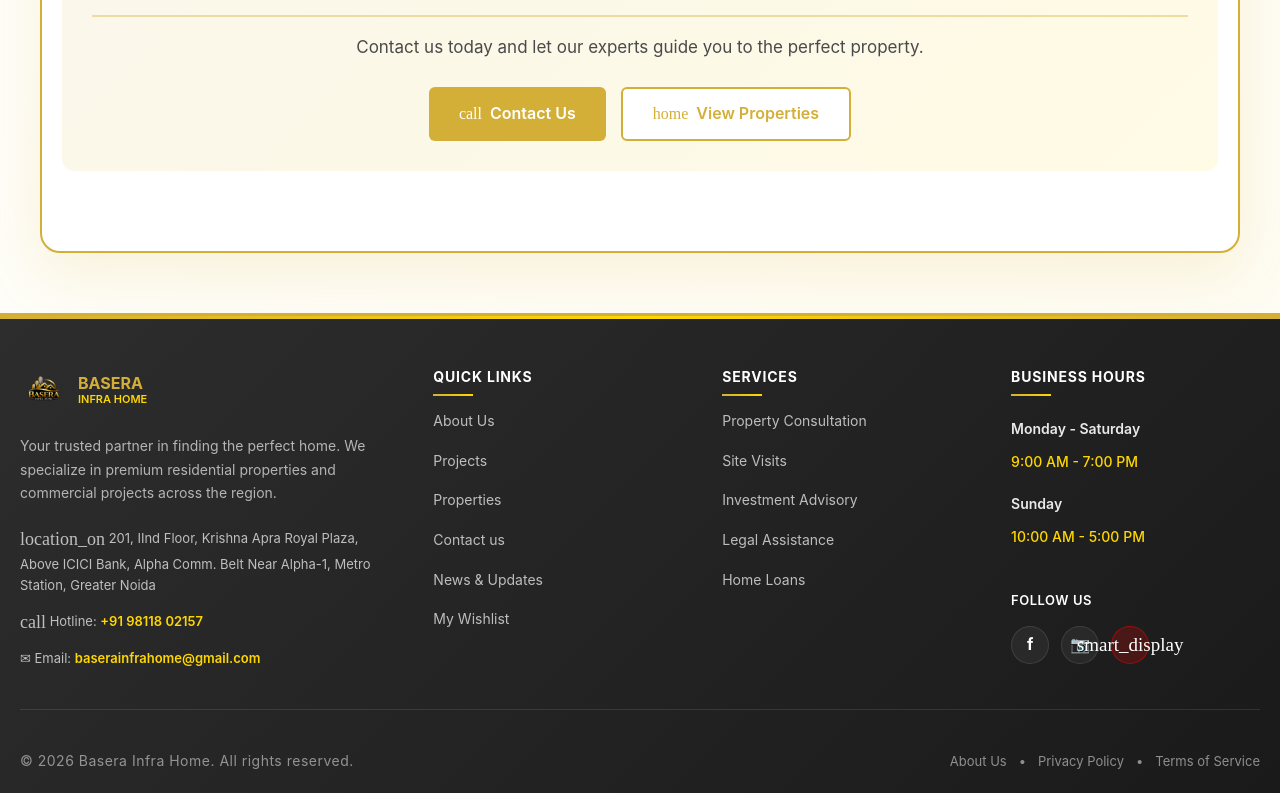
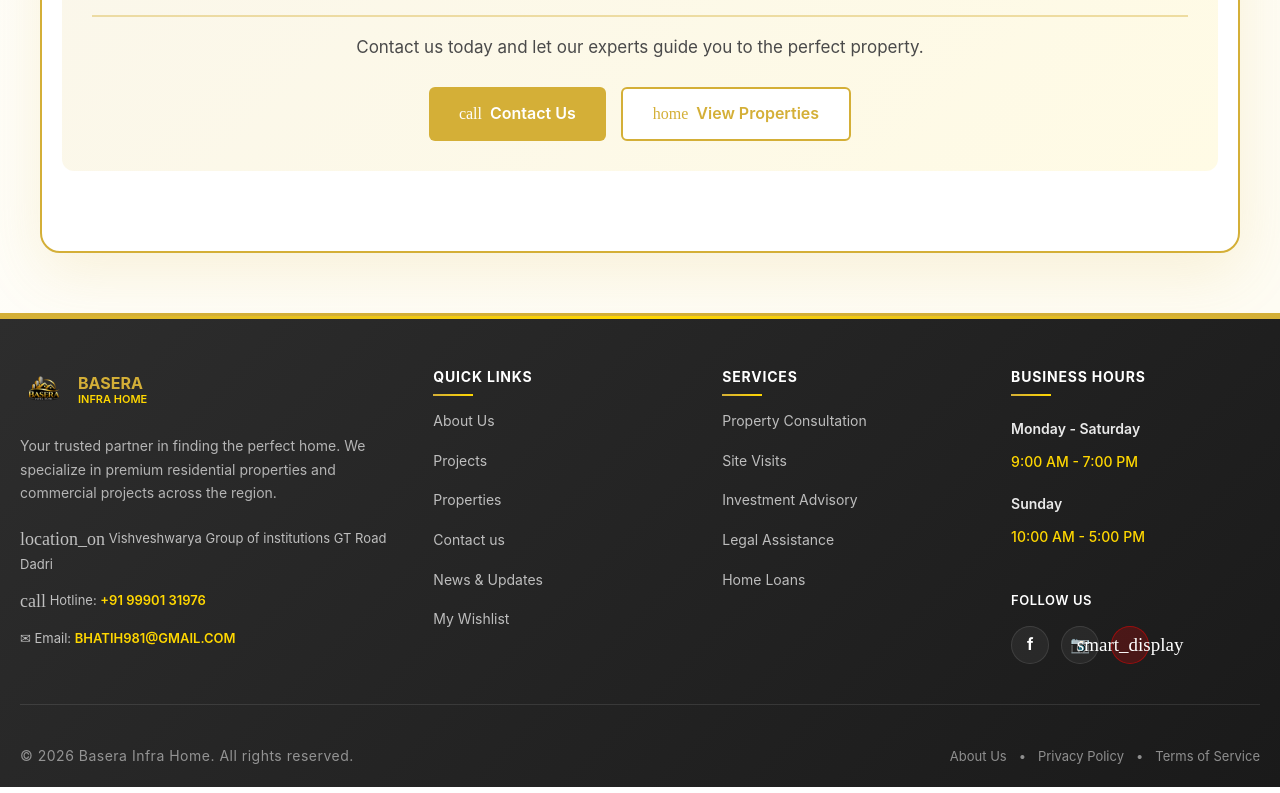
Before and after one commit to himanshubhati999/Basera, a React (Vite) app: page /about-us in a window 1280 px wide. Shown: the part 1930-2723 px from the top of the page. Built offline with nearby package versions, Linux system fonts and the light colour scheme.

Commit message:
Update frontend contact info and Vercel API config

```diff
--- a/api/crm-submit.js
+++ b/api/crm-submit.js
@@ -47,7 +47,7 @@ function saveSubmission(submission) {
 async function sendEmailNotification(submission) {
   // TODO: Integrate with email service (SendGrid, Resend, etc.)
   console.log('Email notification:', {
-    to: 'baserainfrahome@gmail.com',
+    to: 'BHATIH981@GMAIL.COM',
     subject: `New Property Inquiry: ${submission.name}`,
     body: `
       New submission received:
--- a/src/components/Footer.jsx
+++ b/src/components/Footer.jsx
@@ -21,15 +21,15 @@ const Footer = () => {
           </p>
           <div className="footer-contact">
             <p className="footer-address">
-              <span className="material-symbols-outlined" style={{fontSize: '18px', verticalAlign: 'middle'}}>location_on</span> 201, IInd Floor, Krishna Apra Royal Plaza, Above ICICI Bank, Alpha Comm. Belt Near Alpha-1, Metro Station, Greater Noida
+              <span className="material-symbols-outlined" style={{fontSize: '18px', verticalAlign: 'middle'}}>location_on</span> Vishveshwarya Group of institutions GT Road Dadri
             </p>
             <p className="footer-phone">
-              <span className="material-symbols-outlined" style={{fontSize: '18px', verticalAlign: 'middle'}}>call</span> Hotline: <a href="tel:+919811802157">+91 98118 02157</a>
+              <span className="material-symbols-outlined" style={{fontSize: '18px', verticalAlign: 'middle'}}>call</span> Hotline: <a href="tel:+919990131976">+91 99901 31976</a>
             </p>
             <p className="footer-email">
               ✉ Email:{' '}
-              <a href="mailto:baserainfrahome@gmail.com">
-                baserainfrahome@gmail.com
+              <a href="mailto:BHATIH981@GMAIL.COM">
+                BHATIH981@GMAIL.COM
               </a>
             </p>
           </div>
--- a/src/components/StickyDialPad.jsx
+++ b/src/components/StickyDialPad.jsx
@@ -2,14 +2,15 @@ import React from 'react';
 import './StickyDialPad.css';
 
 const StickyDialPad = () => {
-  const phoneNumber = '+919811802157'; // Without spaces for links
+  const callNumber = '+919990131976'; // For tel link
+  const whatsappNumber = '919990131976'; // wa.me requires digits only
 
   const handleCall = () => {
-    window.location.href = `tel:${phoneNumber}`;
+    window.location.href = `tel:${callNumber}`;
   };
 
   const handleWhatsApp = () => {
-    window.open(`https://wa.me/${phoneNumber}`, '_blank');
+    window.open(`https://wa.me/${whatsappNumber}`, '_blank');
   };
 
   return (
--- a/src/config/api.js
+++ b/src/config/api.js
@@ -1,5 +1,5 @@
 // API Configuration
-const API_BASE_URL = import.meta.env.VITE_API_URL || 'http://localhost:3000';
+const API_BASE_URL = import.meta.env.VITE_API_URL || 'http://localhost:5000';
 
 export const API_ENDPOINTS = {
   // Auth endpoints
--- a/src/pages/Contact.jsx
+++ b/src/pages/Contact.jsx
@@ -146,7 +146,7 @@ const Contact = () => {
         <title>Contact Us - Get in Touch with Basera Infra Home</title>
         <meta
           name="description"
-          content="Contact Basera Infra Home for property inquiries in Greater Noida. Visit our office at Alpha-1 Metro Station or call +91 98118 02157. Email: baserainfrahome@gmail.com"
+          content="Contact Basera Infra Home for property inquiries. Visit our office at Vishveshwarya Group of institutions GT Road Dadri or call +91 99901 31976. Email: BHATIH981@GMAIL.COM"
         />
         <meta property="og:title" content="Contact Us - Basera Infra Home" />
         <meta property="og:description" content="Get in touch with our real estate experts in Greater Noida for property consultation and inquiries." />
@@ -175,13 +175,13 @@ const Contact = () => {
             />
           </h2>
           <div className="info-item">
-            <p><strong>Address:</strong> 201, IInd Floor, Krishna Apra Royal Plaza, Above ICICI Bank, Alpha Comm. Belt Near Alpha-1, Metro Station, Greater Noida</p>
+            <p><strong>Address:</strong> Vishveshwarya Group of institutions GT Road Dadri</p>
           </div>
           <div className="info-item">
-            <p><strong>Hotline:</strong> <a href="tel:+919811802157">+91 98118 02157</a></p>
+            <p><strong>Hotline:</strong> <a href="tel:+919990131976">+91 99901 31976</a></p>
           </div>
           <div className="info-item">
-            <p><strong>Email:</strong> <a href="mailto:baserainfrahome@gmail.com">baserainfrahome@gmail.com</a></p>
+            <p><strong>Email:</strong> <a href="mailto:BHATIH981@GMAIL.COM">BHATIH981@GMAIL.COM</a></p>
           </div>
           <div className="info-section">
             <h3>Business Hours</h3>
@@ -262,7 +262,7 @@ const Contact = () => {
                   name="phone"
                   value={formData.phone}
                   onChange={handleChange}
-                  placeholder="+91 98118 02157"
+                  placeholder="+91 99901 31976"
                   className={errors.phone ? 'error' : ''}
                   disabled={formState.status === 'submitting'}
                 />
--- a/src/pages/PrivacyPolicy.jsx
+++ b/src/pages/PrivacyPolicy.jsx
@@ -104,7 +104,7 @@ const PrivacyPolicy = () => {
               <li><strong>Data Portability:</strong> Request transfer of your data to another service</li>
               <li><strong>Withdraw Consent:</strong> Withdraw consent for data processing at any time</li>
             </ul>
-            <p>To exercise these rights, please contact us at baserainfrahome@gmail.com</p>
+            <p>To exercise these rights, please contact us at BHATIH981@GMAIL.COM</p>
           </section>
 
           <section className="legal-section">
@@ -138,9 +138,9 @@ const PrivacyPolicy = () => {
             <h2>10. Contact Us</h2>
             <p>If you have any questions about this Privacy Policy, please contact us:</p>
             <ul className="contact-info">
-              <li><strong>Email:</strong> baserainfrahome@gmail.com</li>
-              <li><strong>Phone:</strong> +91 98118 02157</li>
-              <li><strong>Address:</strong> 201, IInd Floor, Krishna Apra Royal Plaza, Above ICICI Bank, Alpha Comm. Belt Near Alpha-1, Metro Station, Greater Noida</li>
+              <li><strong>Email:</strong> BHATIH981@GMAIL.COM</li>
+              <li><strong>Phone:</strong> +91 99901 31976</li>
+              <li><strong>Address:</strong> Vishveshwarya Group of institutions GT Road Dadri</li>
             </ul>
           </section>
         </div>
--- a/src/pages/PropertyDetail.jsx
+++ b/src/pages/PropertyDetail.jsx
@@ -547,7 +547,7 @@ const PropertyDetail = () => {
       }
     } catch (error) {
       console.error('Form submission error:', error);
-      alert('There was an error submitting your request. Please try again or contact us at +91 98118 02157.');
+      alert('There was an error submitting your request. Please try again or contact us at +91 99901 31976.');
     } finally {
       setIsSubmitting(false);
     }
--- a/src/pages/TermsOfService.jsx
+++ b/src/pages/TermsOfService.jsx
@@ -192,9 +192,9 @@ const TermsOfService = () => {
             <h2>16. Contact Information</h2>
             <p>If you have any questions about these Terms of Service, please contact us:</p>
             <ul className="contact-info">
-              <li><strong>Email:</strong> baserainfrahome@gmail.com</li>
-              <li><strong>Phone:</strong> +91 98118 02157</li>
-              <li><strong>Address:</strong> 201, IInd Floor, Krishna Apra Royal Plaza, Above ICICI Bank, Alpha Comm. Belt Near Alpha-1, Metro Station, Greater Noida</li>
+              <li><strong>Email:</strong> BHATIH981@GMAIL.COM</li>
+              <li><strong>Phone:</strong> +91 99901 31976</li>
+              <li><strong>Address:</strong> Vishveshwarya Group of institutions GT Road Dadri</li>
             </ul>
           </section>
         </div>
--- a/vite.config.js
+++ b/vite.config.js
@@ -1,12 +1,11 @@
 import { defineConfig } from 'vite'
 import react from '@vitejs/plugin-react'
-import path from 'path'
 
 // https://vite.dev/config/
 export default defineConfig({
   plugins: [react()],
   build: {
-    outDir: '../sanju-backend/build',
+    outDir: 'dist',
     emptyOutDir: true
   },
   server: {
```
Also changed, not shown: src/pages/ContactCRM.jsx (+4 -4 lines).
